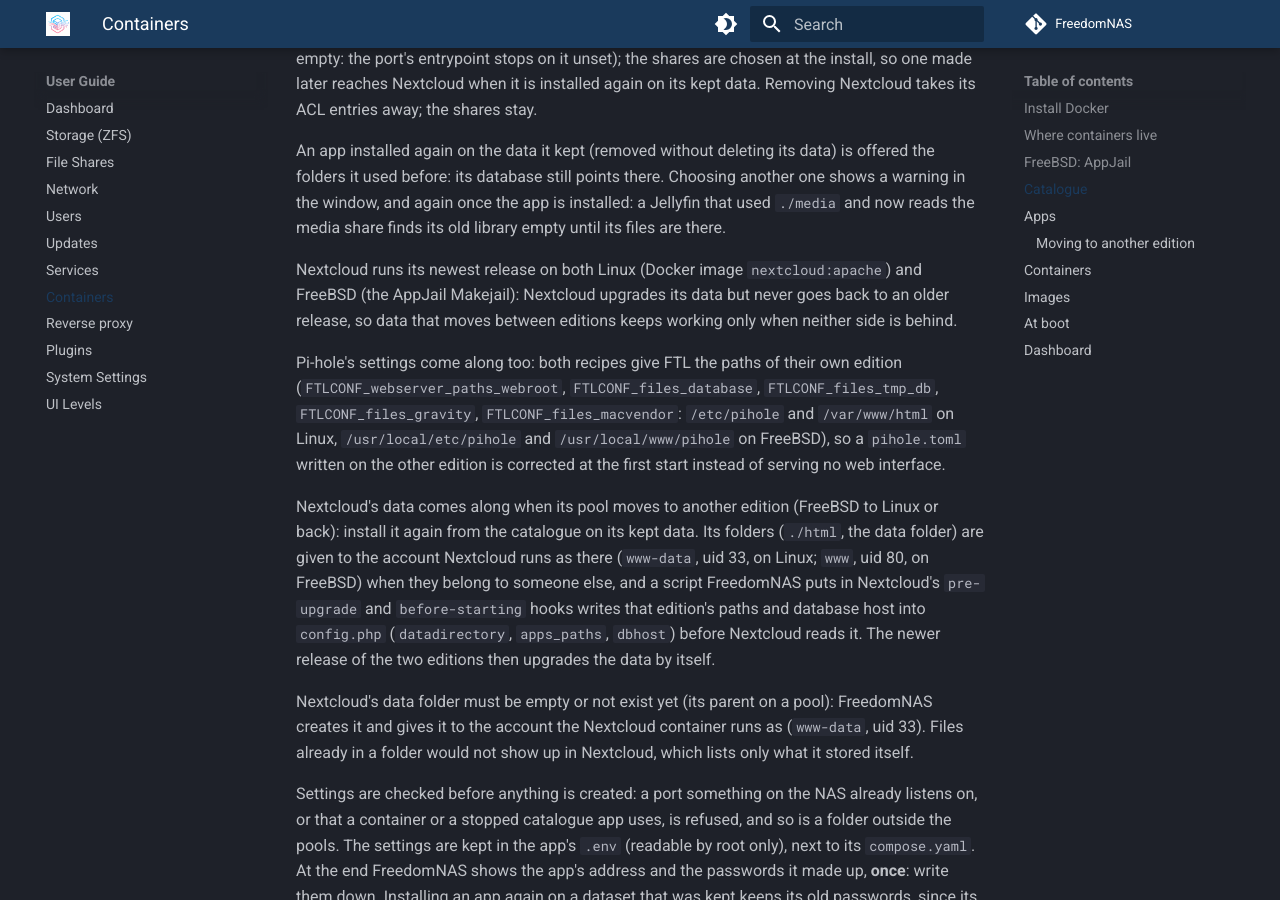
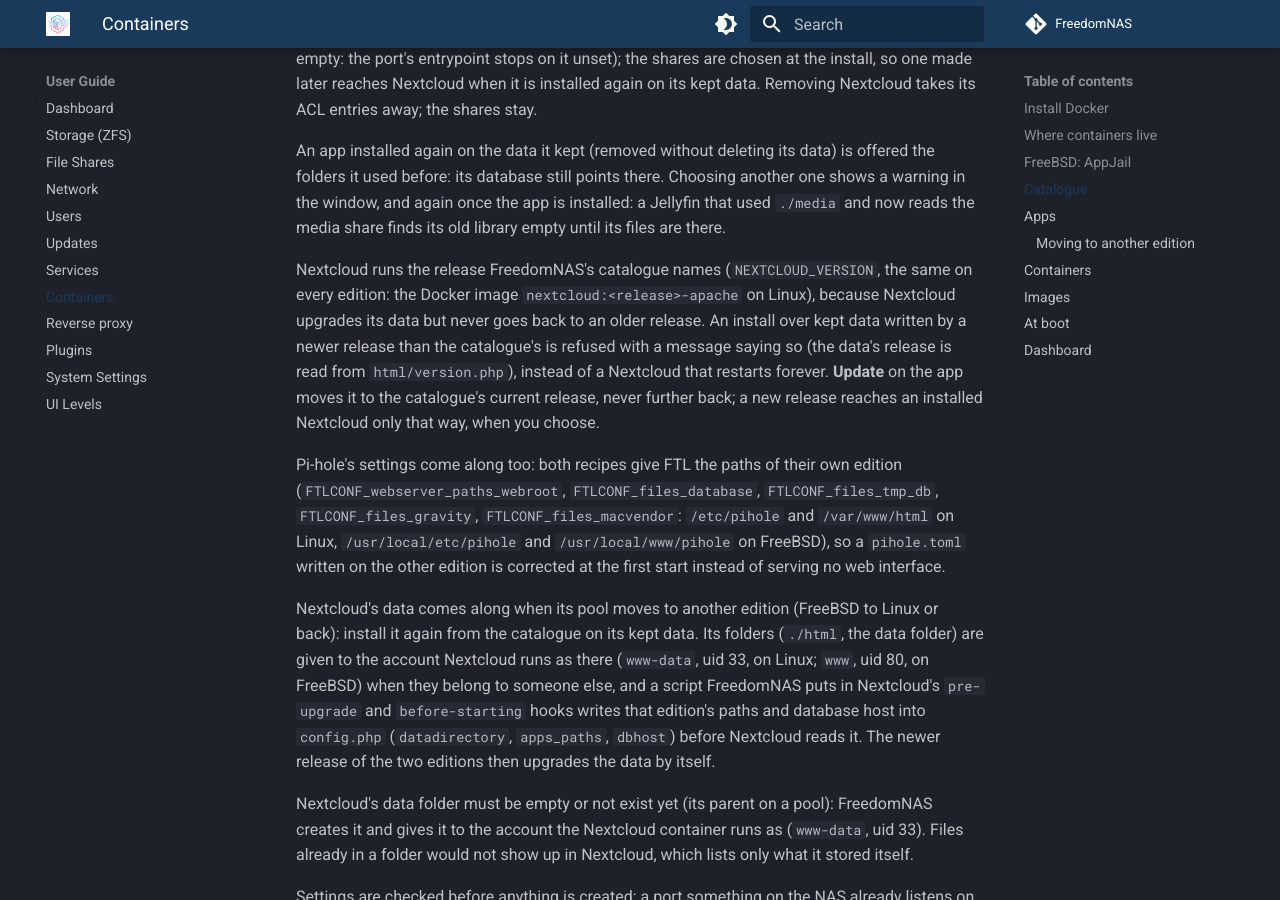
Before and after one commit to FreedomNAS/freedomnas-docs, an MkDocs documentation site: the page built from docs/user-guide/containers.md, in a window 1280 px wide and 900 px high, scrolled down 5505 px. Built offline with MkDocs 1.6.1 and Material for MkDocs 9.7.7, drawn with Linux system fonts in a browser that asks for light colours.

Commit message:
Document Nextcloud's pinned release

```diff
--- a/docs/user-guide/containers.md
+++ b/docs/user-guide/containers.md
@@ -237,10 +237,15 @@ there. Choosing another one shows a warning in the window, and again once the
 app is installed: a Jellyfin that used `./media` and now reads the media
 share finds its old library empty until its files are there.
 
-Nextcloud runs its newest release on both Linux (Docker image
-`nextcloud:apache`) and FreeBSD (the AppJail Makejail): Nextcloud upgrades
-its data but never goes back to an older release, so data that moves between
-editions keeps working only when neither side is behind.
+Nextcloud runs the release FreedomNAS's catalogue names
+(`NEXTCLOUD_VERSION`, the same on every edition: the Docker image
+`nextcloud:<release>-apache` on Linux), because Nextcloud upgrades its data
+but never goes back to an older release. An install over kept data written
+by a newer release than the catalogue's is refused with a message saying so
+(the data's release is read from `html/version.php`), instead of a Nextcloud
+that restarts forever. **Update** on the app moves it to the catalogue's
+current release, never further back; a new release reaches an installed
+Nextcloud only that way, when you choose.
 
 Pi-hole's settings come along too: both recipes give FTL the paths of their
 own edition (`FTLCONF_webserver_paths_webroot`, `FTLCONF_files_database`,
```
